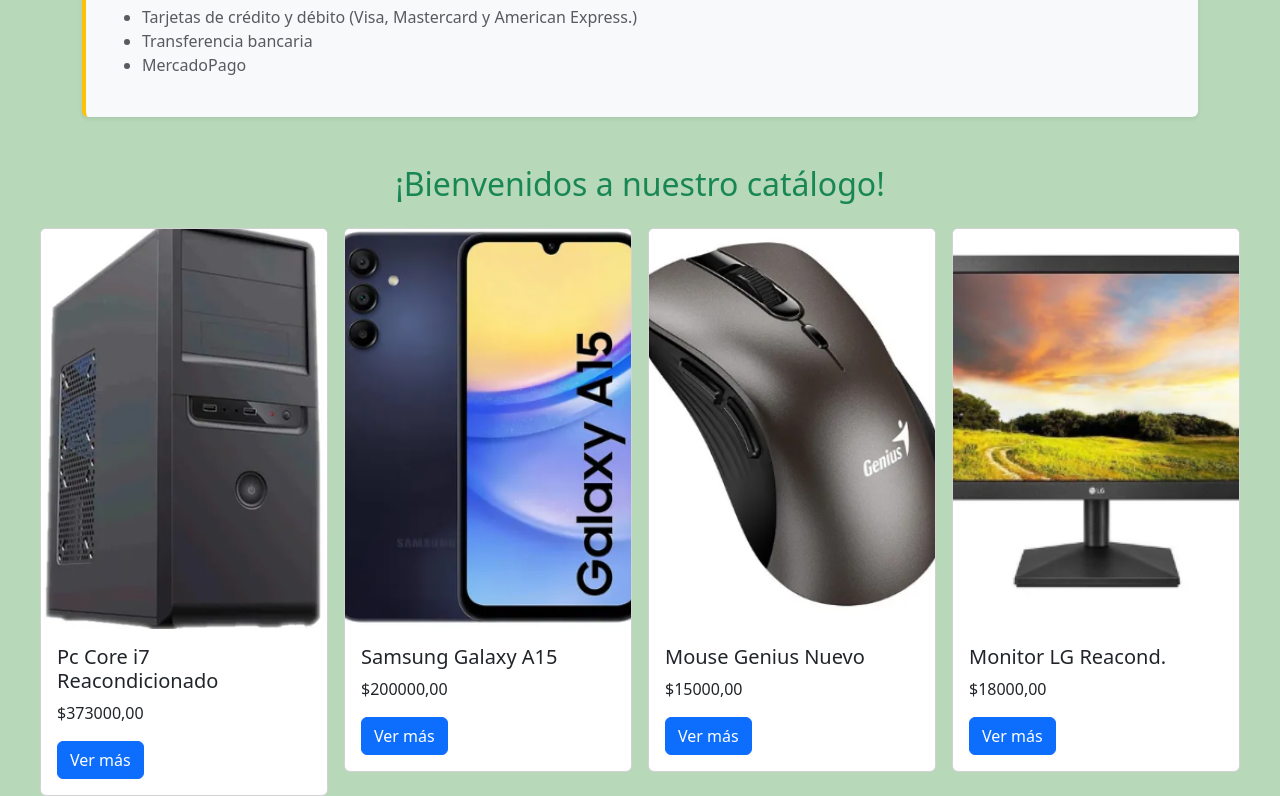
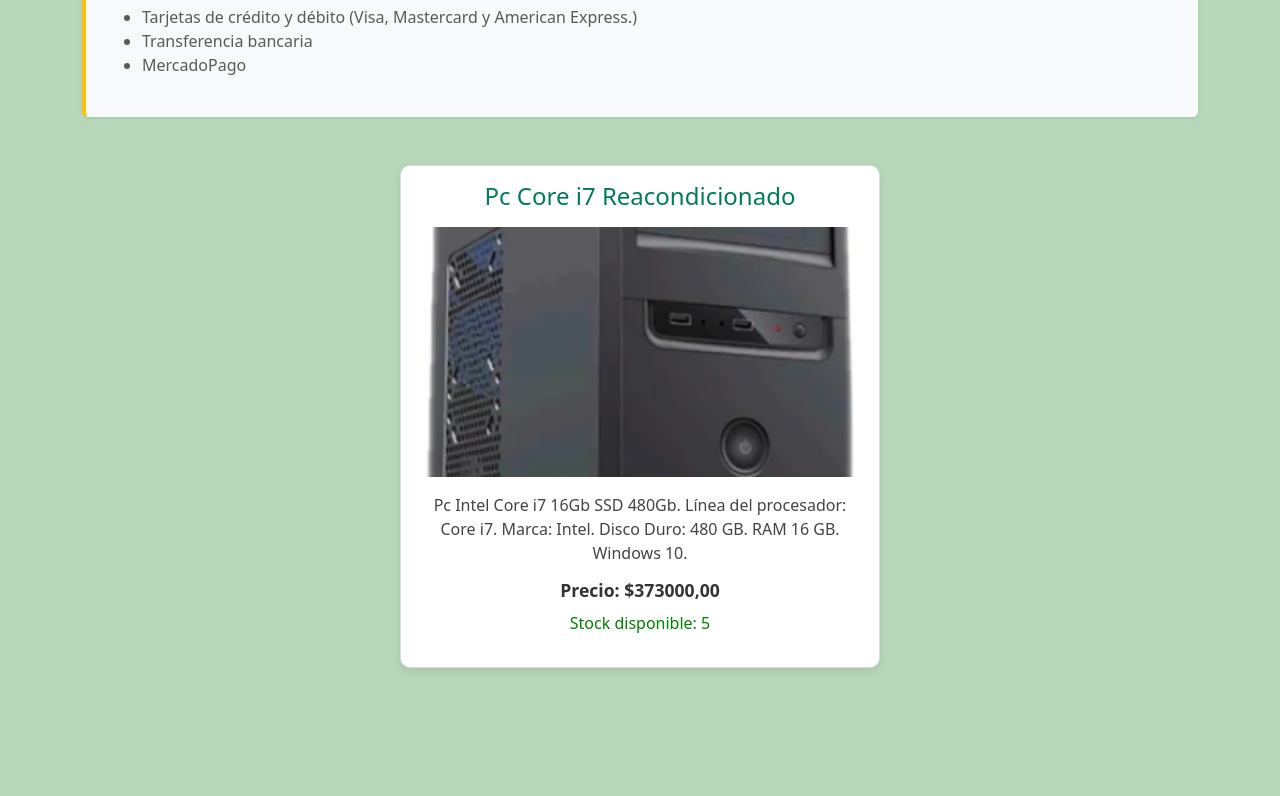
Before and after one commit to micaelavs/ecommerce-coder-techsolutions, a React (Vite) app: page /item/01 in a window 1280 px wide. Shown: the part 698-1494 px from the top of the page. After the commit the page ends 1390 px from the top, so only its background shows below. Built offline with nearby package versions, Linux system fonts and the light colour scheme.

Commit message:
avance 2da entrega agrego navegacion, pag error, estilos, etc

```diff
--- a/package.json
+++ b/package.json
@@ -14,7 +14,8 @@
     "react": "^19.1.0",
     "react-bootstrap": "^2.10.10",
     "react-dom": "^19.1.0",
-    "react-icons": "^5.5.0"
+    "react-icons": "^5.5.0",
+    "react-router-dom": "^7.6.2"
   },
   "devDependencies": {
     "@eslint/js": "^9.25.0",
--- a/src/App.jsx
+++ b/src/App.jsx
@@ -3,15 +3,22 @@
 import ItemListContainer from './componentes/ItemListContainer';
 import NavBar from './componentes/NavBar';
 import InfoCards from './componentes/InfoCards';
+import ItemDetailContainer from './componentes/ItemDetailContainer';
+import { BrowserRouter, Routes, Route } from 'react-router-dom';
+import ErrorPage from './componentes/ErrorPage';
 
 function App() {
   return (
-    <>
-      <NavBar />
-      <InfoCards />
-      <ItemListContainer saludo="¡Bienvenidos a nuestro catálogo!" />
-
-    </>
+    <BrowserRouter>
+    <NavBar />
+    <InfoCards />
+      <Routes>
+        <Route path='/' element={<ItemListContainer saludo="¡Bienvenidos a nuestro catálogo!"/>}/>
+        <Route path='/category/:categoryId'  element={<ItemListContainer saludo='¡Los mejores productos, los encontrás acá!'/>}/>
+        <Route path='/item/:id' element={<ItemDetailContainer/>}/>
+        <Route path='*' element={<ErrorPage/>}/>
+      </Routes>
+    </BrowserRouter>
   );
 }
 
--- /dev/null
+++ b/src/componentes/ErrorPage.jsx
@@ -0,0 +1,13 @@
+import React from 'react'
+import { Link } from 'react-router-dom'
+
+const ErrorPage = () => {
+  return (
+    <div>
+        <h2>La página solicitada, no existe! 😱</h2>
+        <Link to='/' className='btn btn-dark'>Volver a Home</Link>
+    </div>
+  )
+}
+
+export default ErrorPage
--- a/src/componentes/InfoCards.jsx
+++ b/src/componentes/InfoCards.jsx
@@ -1,7 +1,7 @@
 const InfoCards = () => {
   return (
-    <div className="container my-5">
-    <h1 className="text-center fw-bold mb-4 text-success">Tech Solutions</h1>
+    <div className="container my-6">
+    <h1 className="text-center fw-bold mt-5 mb-4 text-success">Tech Solutions</h1>
       <h2 className="text-center mb-5 fw-bold">
         ¡Somos la mejor tienda online de productos electrónicos recuperados!
       </h2>
--- a/src/componentes/Item.jsx
+++ b/src/componentes/Item.jsx
@@ -1,14 +1,15 @@
 import React from 'react'
+import {Link} from 'react-router-dom'
 
 const Item = ({prod}) => {
-    const {nombre, precio, img}= prod
+    const {nombre, precio, img, id}= prod
   return (
  <div className="card" style={{width:'18rem'}}>
     <img src={img} style={{ height: '400px', objectFit: 'cover' }} className="card-img-top" alt={nombre}/>
     <div className="card-body">
         <h5 className="card-title">{nombre}</h5>
         <p className="card-text">${precio},00</p>
-        <a href="#" className="btn btn-primary">Ver más</a>
+        <Link to={`/item/${id}`} className="btn btn-primary">Ver más</Link>
     </div>
 </div>
   )
--- /dev/null
+++ b/src/componentes/ItemDetail.jsx
@@ -0,0 +1,53 @@
+import React from 'react';
+
+const ItemDetail = ({ detalle }) => {
+  if (!detalle) return null;
+
+  return (
+    <div style={{ display: 'flex', justifyContent: 'center', padding: '1.5rem' }}>
+      <div style={{
+        maxWidth: '480px', // ✅ reducido de 600px
+        width: '100%',
+        border: '1px solid #ddd',
+        borderRadius: '10px',
+        padding: '1rem', // ✅ menos padding
+        boxShadow: '0 3px 8px rgba(0,0,0,0.1)',
+        textAlign: 'center',
+        backgroundColor: '#fff'
+      }}>
+        <h3 style={{ color: '#007b5e', marginBottom: '1rem', fontSize: '1.5rem' }}>
+          {detalle.nombre}
+        </h3>
+
+        <a href={detalle.img} target="_blank" rel="noopener noreferrer">
+          <img
+            src={detalle.img}
+            alt={detalle.nombre}
+            style={{
+              width: '100%',
+              maxHeight: '250px',
+              objectFit: 'cover',
+              borderRadius: '6px',
+              marginBottom: '1rem',
+              cursor: 'zoom-in'
+            }}
+          />
+        </a>
+
+        <p style={{ fontSize: '1rem', marginBottom: '0.75rem', color: '#444' }}>
+          {detalle.descripcion}
+        </p>
+
+        <p style={{ fontSize: '1.1rem', fontWeight: 'bold', marginBottom: '0.5rem', color: '#333' }}>
+          Precio: ${detalle.precio},00
+        </p>
+
+        <p style={{ color: detalle.stock > 0 ? 'green' : 'red', fontWeight: '500' }}>
+          Stock disponible: {detalle.stock}
+        </p>
+      </div>
+    </div>
+  );
+};
+
+export default ItemDetail;
--- /dev/null
+++ b/src/componentes/ItemDetailContainer.jsx
@@ -0,0 +1,30 @@
+import React, { useEffect, useState } from 'react'
+import { getOneProduct, getProducts } from '../mock/AsyncMock'
+import ItemDetail from './ItemDetail'
+import { useParams } from 'react-router-dom'
+
+const ItemDetailContainer = () => {
+    const [detalle, setDetail] =useState({})
+    const {id} = useParams()
+    //OPCION USANDO LA MISMA PROMESA QUE ITEMLISTCONTAINER
+    // useEffect(()=>{
+    //     getProducts()
+    //     .then((res)=> setDetail(res.find((item)=> item.id === '02')))
+    //     .catch((error)=> console.log(error))
+    // },[])
+
+    //OPCION 2 CREAR UNA FUNCION QUE ESPERE UN ID POR PARAMETRO
+    useEffect(()=>{
+        getOneProduct(id)
+        .then((res)=> setDetail(res))
+        .catch((error)=> console.log(error))
+    },[])
+
+  return (
+    <>
+    <ItemDetail detalle={detalle}/>
+    </>
+  )
+}
+
+export default ItemDetailContainer
--- a/src/componentes/ItemList.jsx
+++ b/src/componentes/ItemList.jsx
@@ -1,12 +1,23 @@
-import React from 'react'
-import Item from './Item'
+import React from 'react';
+import Item from './Item';
 
-const ItemList = ({data}) => {
+const ItemList = ({ data }) => {
   return (
-    <div style={{display: 'flex',justifyContent: 'center',alignItems: 'flex-start',flexWrap: 'wrap', gap: '1rem'}}>
-        {data.map((prod)=> <Item key={prod.id} prod={prod}/>)}
+    <div className="container my-6"> {/* Igual que InfoCards */}
+      <div
+        style={{
+          display: 'flex',
+          justifyContent: 'center',
+          flexWrap: 'wrap',
+          gap: '1rem',
+        }}
+      >
+        {data.map((prod) => (
+          <Item key={prod.id} prod={prod} />
+        ))}
+      </div>
     </div>
-  )
-}
+  );
+};
 
-export default ItemList
+export default ItemList;
--- a/src/componentes/ItemListContainer.jsx
+++ b/src/componentes/ItemListContainer.jsx
@@ -1,15 +1,22 @@
 import { useEffect, useState } from "react"
 import { getProducts } from "../mock/AsyncMock"
 import ItemList from "./ItemList"
-
+import { useParams } from "react-router-dom"
 const ItemListContainer = (props) => {
   const[data, setData]= useState([])
+  const {categoryId} = useParams()
 
       useEffect(()=>{
           getProducts()
-          .then((respuesta)=> setData(respuesta))
+          .then((respuesta)=> {
+            if(categoryId){
+                setData(respuesta.filter((prod)=> prod.categoria === categoryId))
+            }else{
+                setData(respuesta)
+            }
+        })
           .catch((error)=> console.log(error))
-      },[])
+      },[categoryId])
 
  return (
     <div>
--- a/src/mock/AsyncMock.jsx
+++ b/src/mock/AsyncMock.jsx
@@ -32,9 +32,82 @@
         descripcion:'Monitor LG. Pantalla de 20" 60Hz 220V y resolución HD. Es reclinable. Pantalla Led. Con resolución HD (1366 px x 768 px). Conexiones vga/d-sub.',
         stock:12,
         precio:18000,
-        categoria:'mas vendidos',
+        categoria:'mas solicitados',
         img:'../monitor_lg.png'
+    },
+    {
+        id: '05',
+        nombre: 'Auriculares Bluetooth JBL',
+        descripcion: 'Auriculares inalámbricos JBL Tune 510BT. Sonido Pure Bass, hasta 40 horas de batería, conexión multipunto, diseño liviano y plegable.',
+        stock: 8,
+        precio: 32000,
+        categoria: 'novedades',
+        img: '../jbl_auriculares.png'
+    },
+    {
+        id: '06',
+        nombre: 'Notebook HP 14"',
+        descripcion: 'Notebook HP 14" con procesador AMD Ryzen 5, 8GB RAM, SSD de 256GB. Windows 11. Ideal para estudio y oficina.',
+        stock: 4,
+        precio: 520000,
+        categoria: 'promociones',
+        img: '../notebook_hp.png'
+    },
+    {
+        id: '07',
+        nombre: 'Smart TV 32" Philips',
+        descripcion: 'Smart TV Philips 32" HD con Android TV, WiFi integrado, HDMI/USB, control por voz, ideal para streaming.',
+        stock: 6,
+        precio: 145000,
+        categoria: 'mas solicitados',
+        img: '../smart_tv_philips.png'
+    },
+    {
+        id: '08',
+        nombre: 'Tablet Lenovo M10',
+        descripcion: 'Tablet Lenovo M10 10.1" HD, 4GB RAM, 64GB almacenamiento. Android 11, ideal para multimedia y lectura.',
+        stock: 9,
+        precio: 95000,
+        categoria: 'novedades',
+        img: '../tablet_lenovo.png'
+    },
+    {
+        id: '09',
+        nombre: 'Impresora HP DeskJet 3775',
+        descripcion: 'Impresora multifunción compacta HP DeskJet 3775. Imprime, copia y escanea. Con conectividad WiFi y compatible con HP Smart.',
+        stock: 7,
+        precio: 73000,
+        categoria: 'promociones',
+        img: '../impresora_hp.png'
+    },
+    {
+        id: '10',
+        nombre: 'Teclado Redragon K552',
+        descripcion: 'Teclado mecánico gamer Redragon Kumara K552 RGB. Switches Outemu Blue, retroiluminado, ideal para gaming y productividad.',
+        stock: 15,
+        precio: 28000,
+        categoria: 'mas solicitados',
+        img: '../teclado_redragon.png'
+    },
+    {
+        id: '11',
+        nombre: 'Disco Externo WD 1TB',
+        descripcion: 'Disco rígido portátil Western Digital 1TB USB 3.0. Ideal para backups, almacenamiento adicional y portabilidad.',
+        stock: 5,
+        precio: 85000,
+        categoria: 'novedades',
+        img: '../disco_externo_wd.png'
+    },
+    {
+        id: '12',
+        nombre: 'Cámara Web Logitech C270',
+        descripcion: 'Cámara HD Logitech C270 con micrófono incorporado. Resolución 720p, ideal para videollamadas y clases online.',
+        stock: 11,
+        precio: 21000,
+        categoria: 'promociones',
+        img: '../logitech_c270.png'
     }
+
 ]
 
 
@@ -47,6 +120,20 @@
             }else{
                 resolve(productos)
             }
-        },3000)
+        },1000)
     })
 }
+
+export const getOneProduct = (id) =>{
+    let error = false
+    return new Promise ((resolve, reject)=>{
+        setTimeout(()=>{
+            if(error){
+                reject('Hubo un error')
+            }else{
+                let product= productos.find((prod)=> prod.id === id)
+                resolve(product)
+            }
+        },1000)
+    })
+}
```
Also changed, not shown: src/componentes/NavBar.jsx (+10 -5 lines), 1 other file (tests, documents, lock files or other folders).
